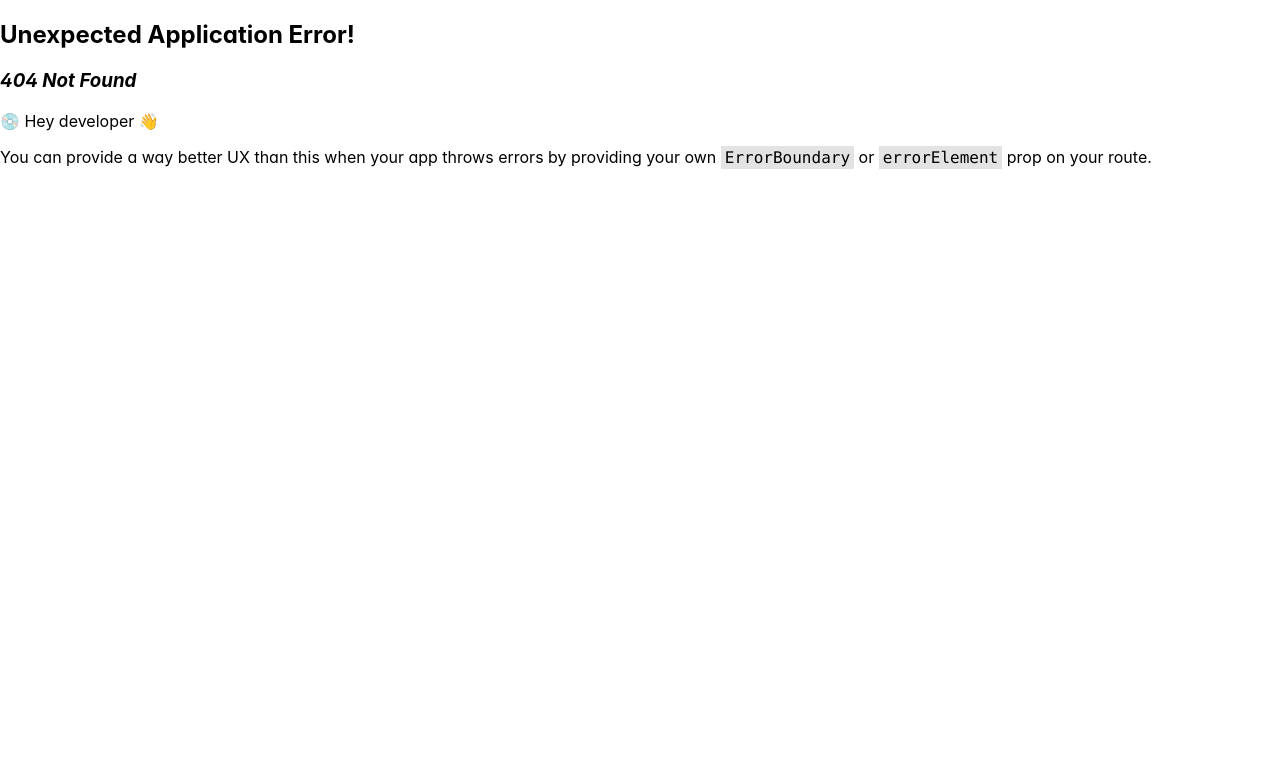
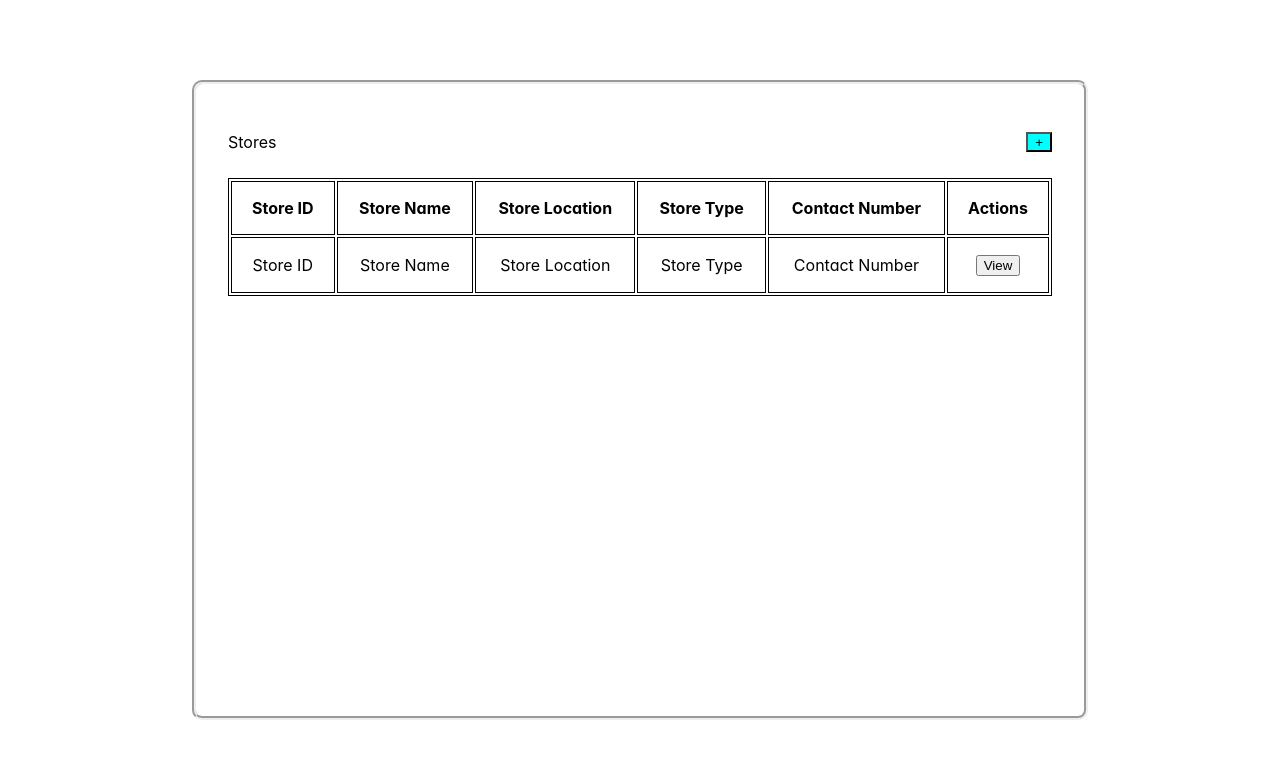
Before and after one commit to Arhan002/project, a React (Create React App) app in the folder Frontend/: page /store in a window 1280 px wide. Before the commit this address had no page. Shown: the top 758 px of the page. Built offline with nearby package versions, Linux system fonts and the light colour scheme.

Commit message:
Table Example and Component Folders

```diff
--- /dev/null
+++ b/Frontend/src/Pages/Customers/Customers.tsx
@@ -0,0 +1,5 @@
+const Customers = () => {
+  return <div>Customers</div>;
+};
+
+export default Customers;
--- a/Frontend/src/Pages/Home/Home.css
+++ b/Frontend/src/Pages/Home/Home.css
@@ -3,4 +3,11 @@
   flex-direction: column;
   width: 40vw;
   justify-content: center;
+  height: 100vh;
+  gap: 20px;
 }
+
+.form-container {
+  display: flex;
+  justify-content: center;
+}
--- a/Frontend/src/Pages/Home/Home.tsx
+++ b/Frontend/src/Pages/Home/Home.tsx
@@ -23,6 +23,7 @@ const Home = () => {
 
   return (
     <>
+      <div className="form-container">
         <form onSubmit={handleSubmit(onSubmit)} id="form">
           <Controller
             name="Username"
@@ -35,11 +36,17 @@ const Home = () => {
             name="password"
             control={control}
             render={({ field: { onChange, value } }) => (
-            <Password onChange={onChange} value={value} toggleMask={true} />
+              <Password
+                onChange={onChange}
+                value={value}
+                toggleMask={true}
+                inputStyle={{ width: "100%" }}
+              />
             )}
           />
           <Button type="submit">Submit</Button>
         </form>
+      </div>
     </>
   );
 };
--- /dev/null
+++ b/Frontend/src/Pages/Payments/Payments.tsx
@@ -0,0 +1,5 @@
+const Payments = () => {
+  return <div>Payments</div>;
+};
+
+export default Payments;
--- /dev/null
+++ b/Frontend/src/Pages/Products/Products.tsx
@@ -0,0 +1,5 @@
+const Products = () => {
+  return <div>Products</div>;
+};
+
+export default Products;
--- /dev/null
+++ b/Frontend/src/Pages/Store/Store.css
@@ -0,0 +1,79 @@
+.main-container {
+  display: flex;
+  flex-direction: row;
+  justify-content: center;
+  height: 100vh;
+
+  width: 100vw;
+}
+
+.sub-container {
+  display: flex;
+  flex-direction: column;
+  justify-content: center;
+
+  width: 70vw;
+}
+
+.store-container {
+  height: 80vh;
+  display: flex;
+  border-style: groove;
+  border-width: 4px;
+  padding: 2rem;
+  gap: 10px;
+  border-radius: 10px;
+  flex-direction: column;
+}
+
+.store-heading {
+  display: flex;
+  flex-direction: row;
+  justify-content: space-between;
+}
+
+.add-store-button {
+  height: 40%;
+  align-self: center;
+  width: 2vw;
+  background-color: aqua;
+  text-align: center;
+}
+
+.add-store-button:hover {
+  background-color: aquamarine;
+  cursor: pointer;
+}
+
+.table-container {
+  height: 100%;
+
+  flex: 1;
+  flex-direction: row;
+  overflow: auto;
+}
+
+.table-main {
+  flex: 1;
+  /* border-style: solid; */
+  width: 100%;
+}
+
+.table-row {
+  border-style: solid;
+}
+
+table,
+th,
+td {
+  border: 1px solid black;
+}
+
+th,
+td {
+  padding: 1rem;
+}
+
+td {
+  text-align: center;
+}
--- /dev/null
+++ b/Frontend/src/Pages/Store/Store.tsx
@@ -0,0 +1,40 @@
+import "../Store/Store.css";
+
+const Store = () => {
+  return (
+    <div className="main-container">
+      <div className="sub-container">
+        <div className="store-container">
+          <div className="store-heading">
+            <p>Stores</p>
+            <button className="add-store-button">+</button>
+          </div>
+          <div className="table-container">
+            <table className="table-main">
+              <tr>
+                <th>Store ID</th>
+                <th>Store Name</th>
+                <th>Store Location</th>
+                <th>Store Type</th>
+                <th>Contact Number</th>
+                <th>Actions</th>
+              </tr>
+              <tr className="table-row">
+                <td>Store ID</td>
+                <td>Store Name</td>
+                <td>Store Location</td>
+                <td>Store Type</td>
+                <td>Contact Number</td>
+                <td>
+                  <button>View</button>
+                </td>
+              </tr>
+            </table>
+          </div>
+        </div>
+      </div>
+    </div>
+  );
+};
+
+export default Store;
--- a/Frontend/src/index.tsx
+++ b/Frontend/src/index.tsx
@@ -5,6 +5,7 @@ import ReactDOM from "react-dom/client";
 import { RouterProvider, createBrowserRouter } from "react-router-dom";
 
 import Home from "./Pages/Home/Home";
+import Store from "./Pages/Store/Store";
 import "./index.css";
 import reportWebVitals from "./reportWebVitals";
 
@@ -12,6 +13,10 @@ const router = createBrowserRouter([
   {
     path: "/",
     element: <Home />,
+  },
+  {
+    path: "/store",
+    element: <Store />,
   },
 ]);
 
```
Also changed, not shown: Frontend/src/Pages/Customers/Customers.css (added), Frontend/src/Pages/Payments/Payments.css (added), Frontend/src/Pages/Products/Products.css (added). Lines whose indentation alone changed are shown as unchanged.
